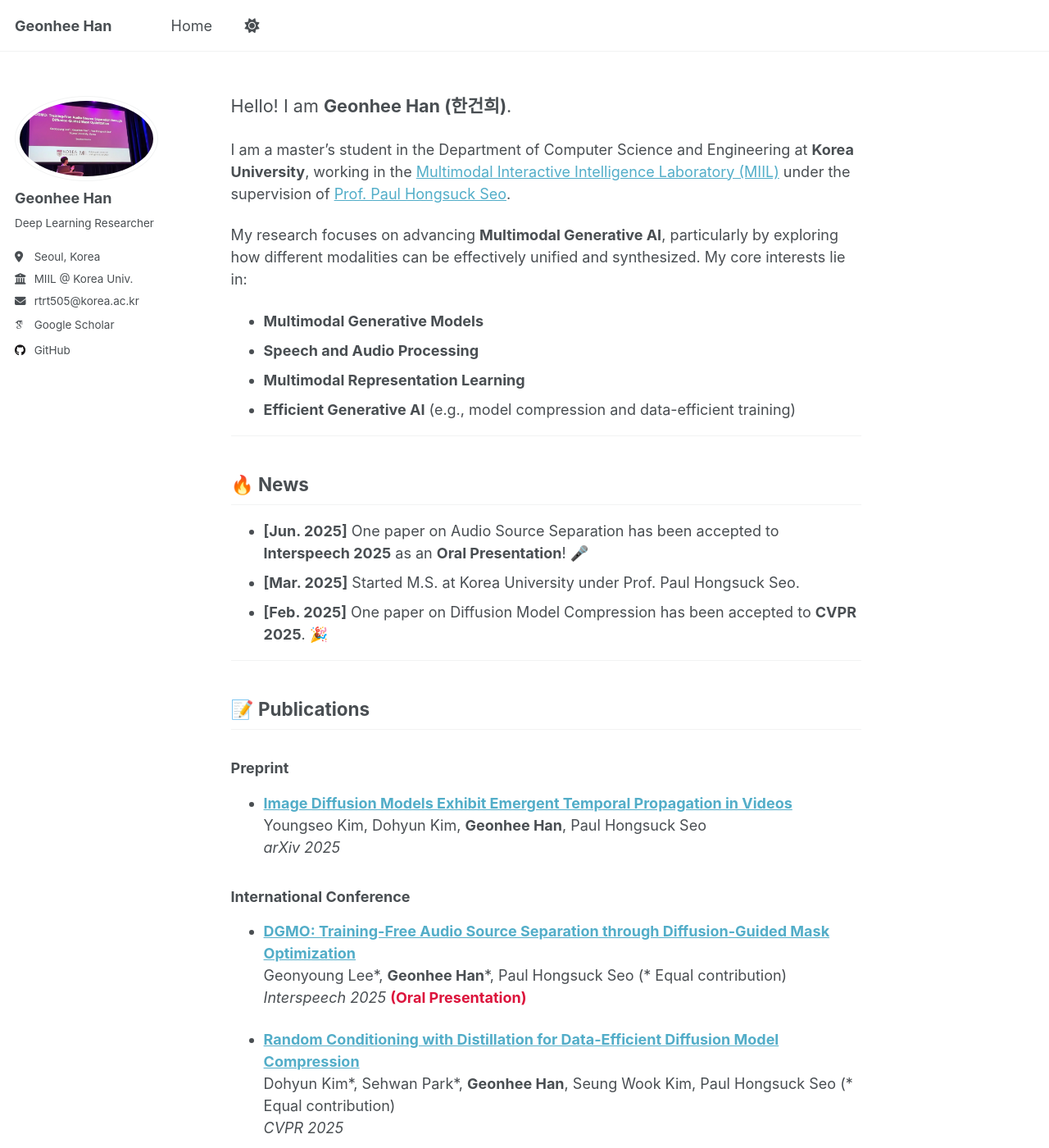
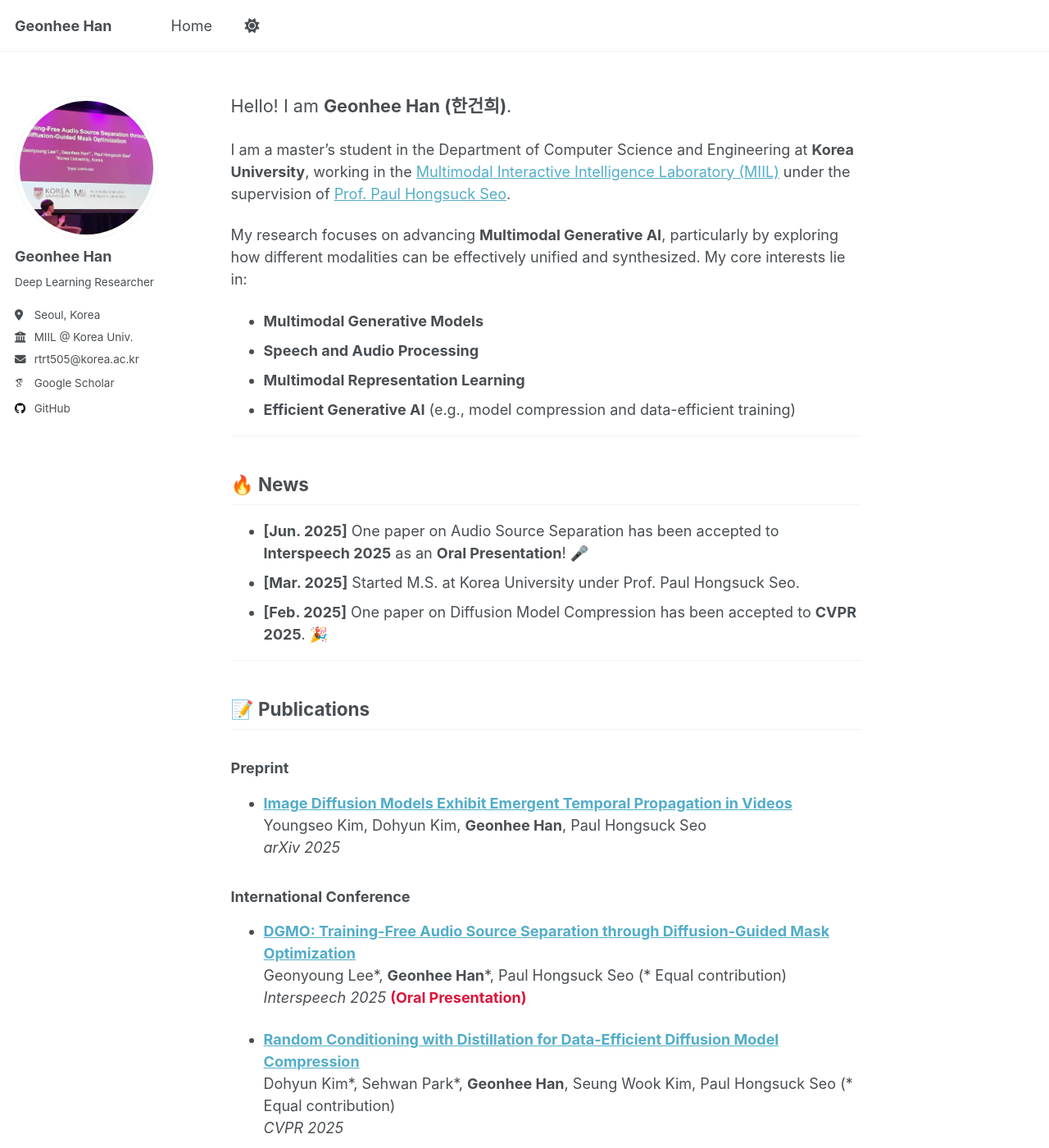
Before and after one commit to chaksseu/chaksseu.github.io, a Jekyll site: the page built from _pages/home.md, in a window 1280 px wide and 1400 px high. Shown: the whole window at 82% size. Built offline with Jekyll 4.4.1, drawn with Linux system fonts in a browser that asks for light colours; some web fonts are replaced.

Commit message:
update 0601

```diff
--- a/_includes/author-profile.html
+++ b/_includes/author-profile.html
@@ -8,9 +8,9 @@
 
   <div class="author__avatar">
     {% if author.avatar contains "://" %}
-    	<img src="{{ author.avatar }}" alt="{{ author.name }}">
+      <img src="{{ author.avatar }}" alt="{{ author.name }}">
     {% else %}
-    	<img src="{{ author.avatar | prepend: "/images/" | prepend: base_path }}" class="author__avatar" alt="{{ author.name }}">
+      <img src="{{ author.avatar | prepend: "/images/" | prepend: base_path }}" alt="{{ author.name }}">
     {% endif %}
   </div>
 
--- a/_sass/layout/_sidebar.scss
+++ b/_sass/layout/_sidebar.scss
@@ -84,20 +84,23 @@
   display: table-cell;
   vertical-align: top;
   width: 36px;
-  // set width only, for non-square avatars
-  // height: 36px;
+  height: 36px;
 
   @include breakpoint($large) {
     display: block;
-    width: auto;
-    height: auto;
+    width: 175px;
+    height: 175px;
   }
 
   img {
-    max-width: 175px;
+    width: 36px;
+    height: 36px;
+    object-fit: cover;
     border-radius: 50%;
 
     @include breakpoint($large) {
+      width: 175px;
+      height: 175px;
       padding: 5px;
       border: 1px solid var(--global-border-color);
     }
```
